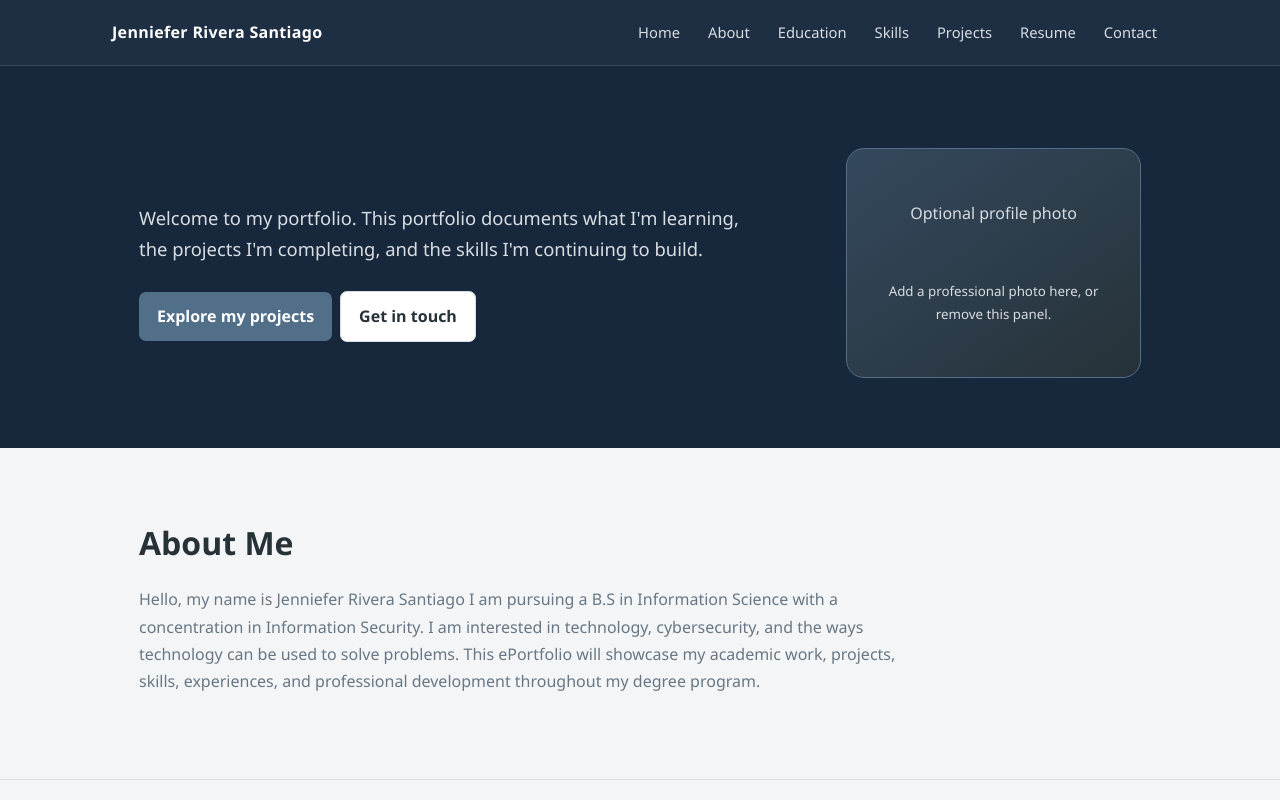
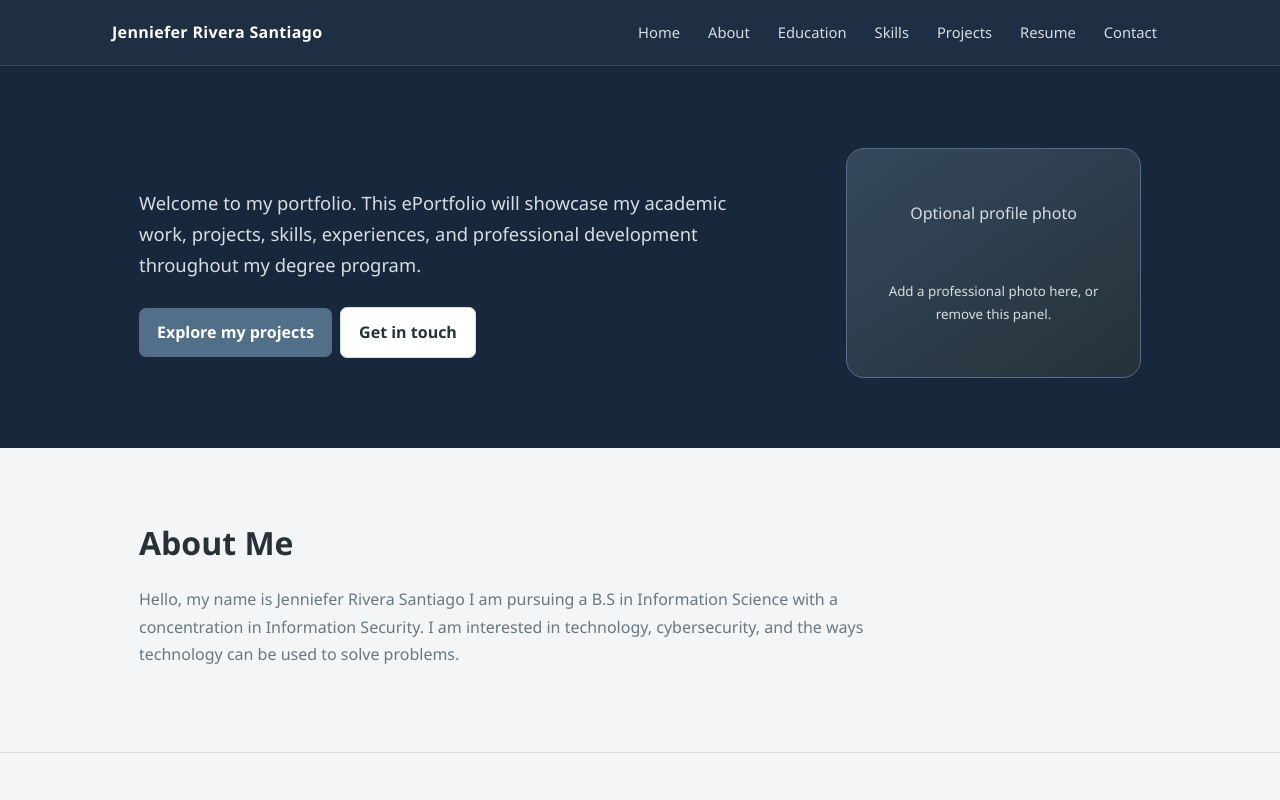
Before and after one commit to JennieferRivera/JennieferRivera-Portfolio, a plain HTML site: page index.html in a window 1280 px wide. Shown: the top 800 px of the page. Drawn offline with Linux system fonts and the light colour scheme.

Commit message:
Update portfolio introduction text

```diff
--- a/index.html
+++ b/index.html
@@ -1,10 +1,10 @@
 <!doctype html><html lang="en"><head><meta charset="utf-8"><meta name="viewport" content="width=device-width, initial-scale=1"><title>Welcome to my portfolio</title><link rel="stylesheet" href="assets/css/style.css"></head><body>
 <header class="topbar"><div class="nav"><a class="brand" href="#home">Jenniefer Rivera Santiago </a><nav class="navlinks"><a href="#home">Home</a><a href="#about">About</a><a href="#education">Education</a><a href="#skills">Skills</a><a href="#projects">Projects</a><a href="#resume">Resume</a><a href="#contact">Contact</a></nav></div></header>
 <main><section class="hero" id="home"><div class="container hero-grid"><div><p class="lead"> Welcome to my portfolio.
-    This portfolio documents what I'm learning, the projects I'm completing, and the skills I'm continuing to build.</p><a class="button" href="#projects">Explore my projects</a><a class="button secondary" href="#contact">Get in touch</a></div><div class="portrait">Optional profile photo<br><small>Add a professional photo here, or remove this panel.</small></div></div></section>
+    This ePortfolio will showcase my academic work, projects, skills, experiences, and professional development throughout my degree program.</p><a class="button" href="#projects">Explore my projects</a><a class="button secondary" href="#contact">Get in touch</a></div><div class="portrait">Optional profile photo<br><small>Add a professional photo here, or remove this panel.</small></div></div></section>
 <section class="section" id="about"><div class="container"><h2>About Me</h2><p class="section-intro">Hello, my name is Jenniefer Rivera Santiago
 I am pursuing a B.S in Information Science  with a concentration in Information Security. I am interested in technology, cybersecurity, and the ways technology can be used to solve problems.
-This ePortfolio will showcase my academic work, projects, skills, experiences, and professional development throughout my degree program.</p></div></section>
+</p></div></section>
 <section class="section" id="education"><div class="container"><h2>Education</h2><div class="panel"><h3>University of South Florida</h3><p>B.S. in Information Science · Information Security Concentration</p><p>Expected graduation: Fall 2026</p></div></div></section>
 <section class="section" id="skills"><div class="container"><h2>Technical Skills</h2><p class="section-intro"></p><div class="chips"><span class="chip"></span><span class="chip"></span><span class="chip"></span><span class="chip"></span><span class="chip"></span><span class="chip"></span></div></div></section>
 
```
